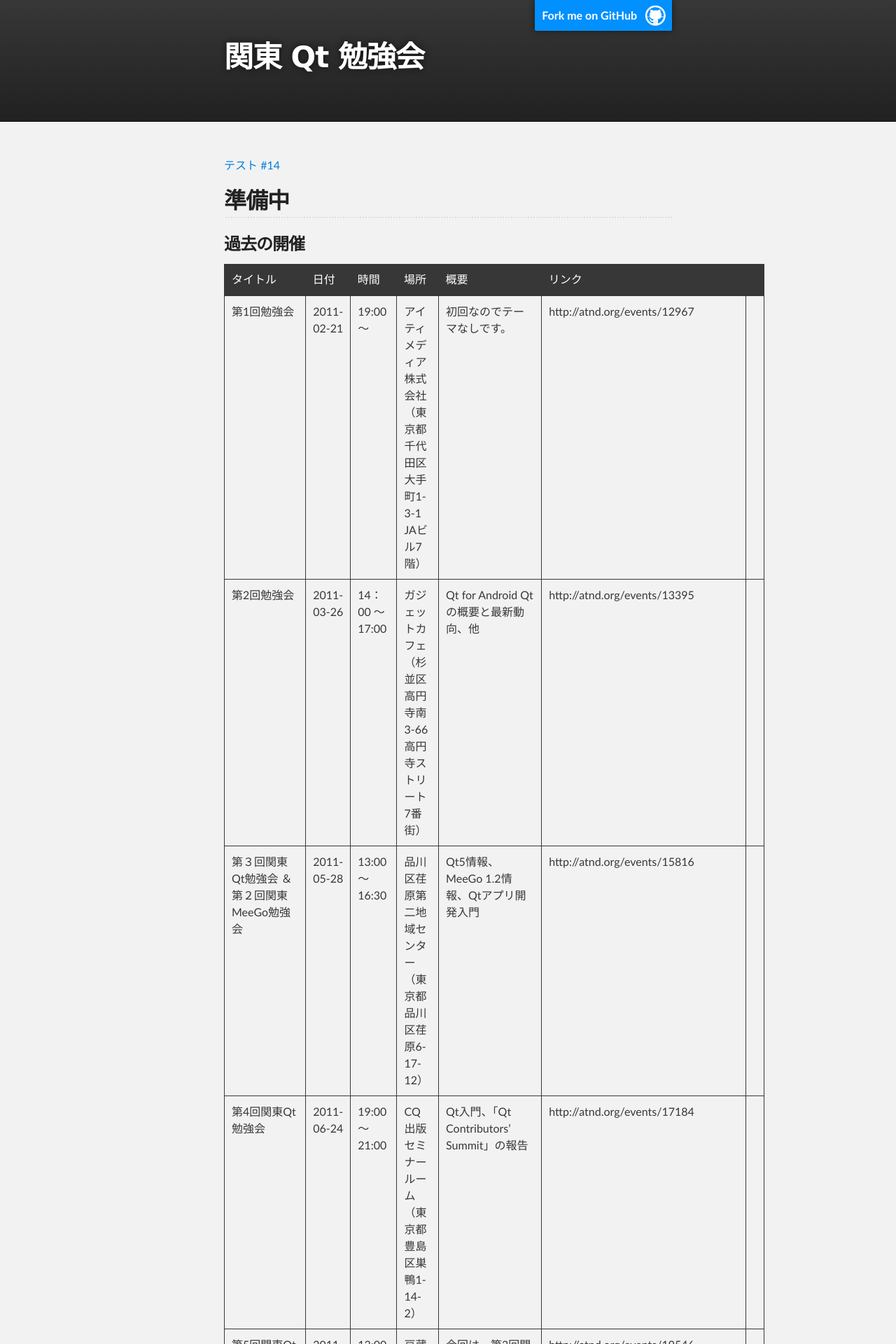
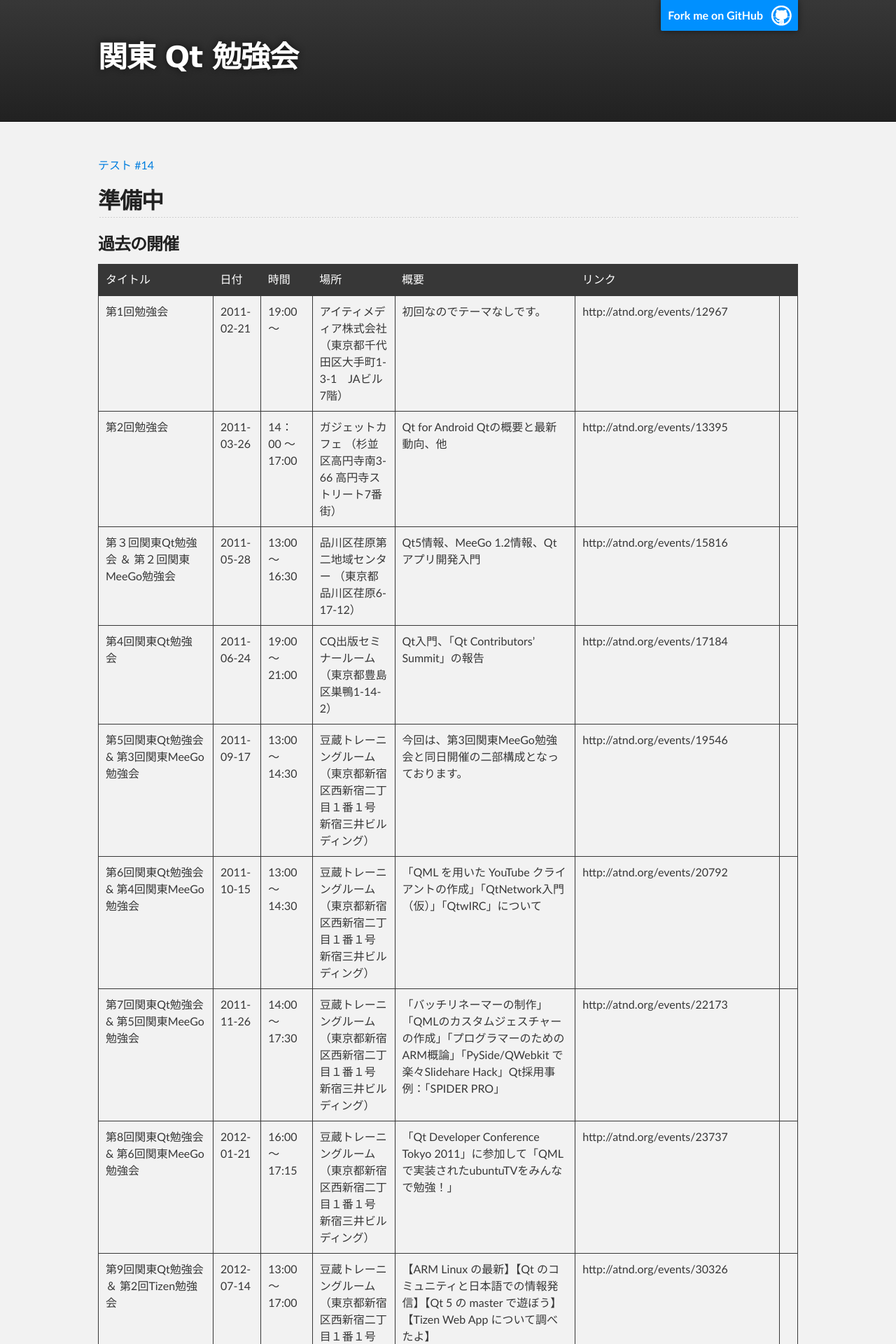
Before and after one commit to qt-users/Kanto-Qt, a Jekyll site: the page built from index.md, in a window 1280 px wide. Shown: the top 1920 px of the page at 70% size. Built offline with Jekyll 4.4.1, drawn with Linux system fonts in a browser that asks for light colours; Markdown is read by kramdown in place of the engine named in the settings.

Commit message:
Improved css.

```diff
--- a/_layouts/default.html
+++ b/_layouts/default.html
@@ -6,6 +6,7 @@
     <meta name="description" content="関東Qt勉強会" />
 
     <link rel="stylesheet" type="text/css" media="screen" href="{{ site.baseurl }}stylesheets/stylesheet.css">
+    <link rel="stylesheet" type="text/css" href="{{ site.baseurl }}stylesheets/pygment_trac.css">
 
     <title>{% if page.title %}{{ page.title }}{% endif %}</title>
   </head>
--- a/stylesheets/stylesheet.css
+++ b/stylesheets/stylesheet.css
@@ -272,7 +272,7 @@
 
 .inner {
   position: relative;
-  max-width: 640px;
+  max-width: 1000px;
   padding: 20px 10px;
   margin: 0 auto;
 }
```
